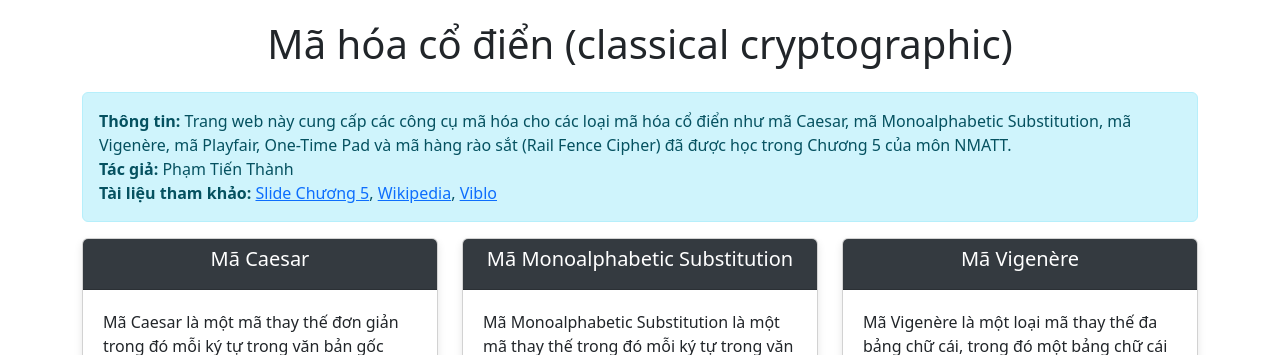
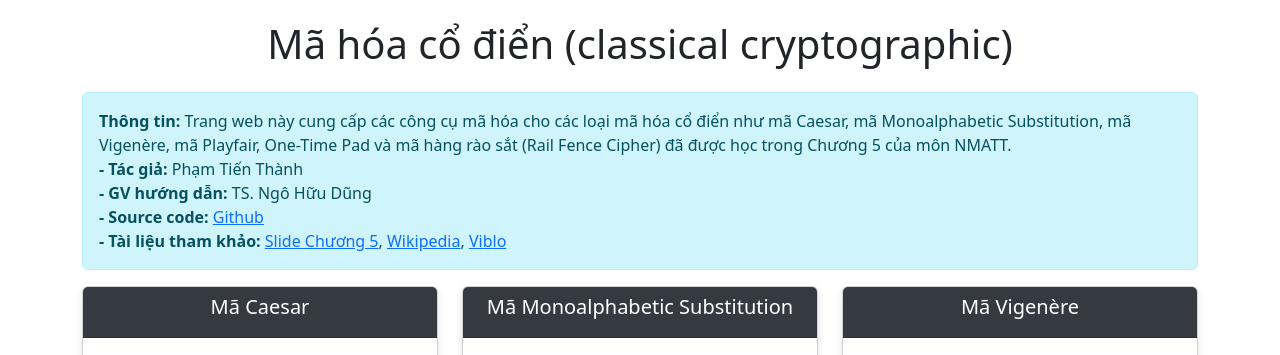
Before and after one commit to ptthanh02/classical-ciphers-demo, a plain HTML site: page index.html in a window 1280 px wide. Shown: the top 355 px of the page. Drawn offline with nearby package versions, Linux system fonts and the light colour scheme.

Commit message:
add source code link and README des

```diff
--- a/index.html
+++ b/index.html
@@ -13,9 +13,13 @@
          <div class="alert alert-info" role="alert">
             <strong>Thông tin:</strong> Trang web này cung cấp các công cụ mã hóa cho các loại mã hóa cổ điển như mã Caesar, mã Monoalphabetic Substitution, mã Vigenère, mã Playfair, One-Time Pad và mã hàng rào sắt (Rail Fence Cipher) đã được học trong Chương 5 của môn NMATT.
             <br>
-            <strong>Tác giả:</strong> Phạm Tiến Thành
+            <strong>- Tác giả:</strong> Phạm Tiến Thành
             <br>
-            <strong>Tài liệu tham khảo:</strong> <a href="https://onedrive.live.com/?authkey=%21ADTqpPjpCSwxk2M&cid=970689E0F6BB33F2&id=970689E0F6BB33F2%2163445&parId=970689E0F6BB33F2%2163426&o=OneUp" target="_blank">Slide Chương 5</a>, <a href="https://vi.wikipedia.org/wiki/M%E1%BA%ADt_m%C3%A3_Vigen%C3%A8re" target="_blank">Wikipedia</a>, <a href="https://viblo.asia/p/tim-hieu-ve-he-ma-one-time-pad-yMnKM62NZ7P" target="_blank">Viblo</a>
+            <strong>- GV hướng dẫn:</strong> TS. Ngô Hữu Dũng
+            <br>
+            <strong>- Source code:</strong> <a href="https://github.com/ptthanh02/classical-cryptographic" target="_blank">Github</a>
+            <br>
+            <strong>- Tài liệu tham khảo:</strong> <a href="https://onedrive.live.com/?authkey=%21ADTqpPjpCSwxk2M&cid=970689E0F6BB33F2&id=970689E0F6BB33F2%2163445&parId=970689E0F6BB33F2%2163426&o=OneUp" target="_blank">Slide Chương 5</a>, <a href="https://vi.wikipedia.org/wiki/M%E1%BA%ADt_m%C3%A3_Vigen%C3%A8re" target="_blank">Wikipedia</a>, <a href="https://viblo.asia/p/tim-hieu-ve-he-ma-one-time-pad-yMnKM62NZ7P" target="_blank">Viblo</a>
          </div>
          <div class="row">
             <div class="col-md-4">
```
Also changed, not shown: 1 other file.
